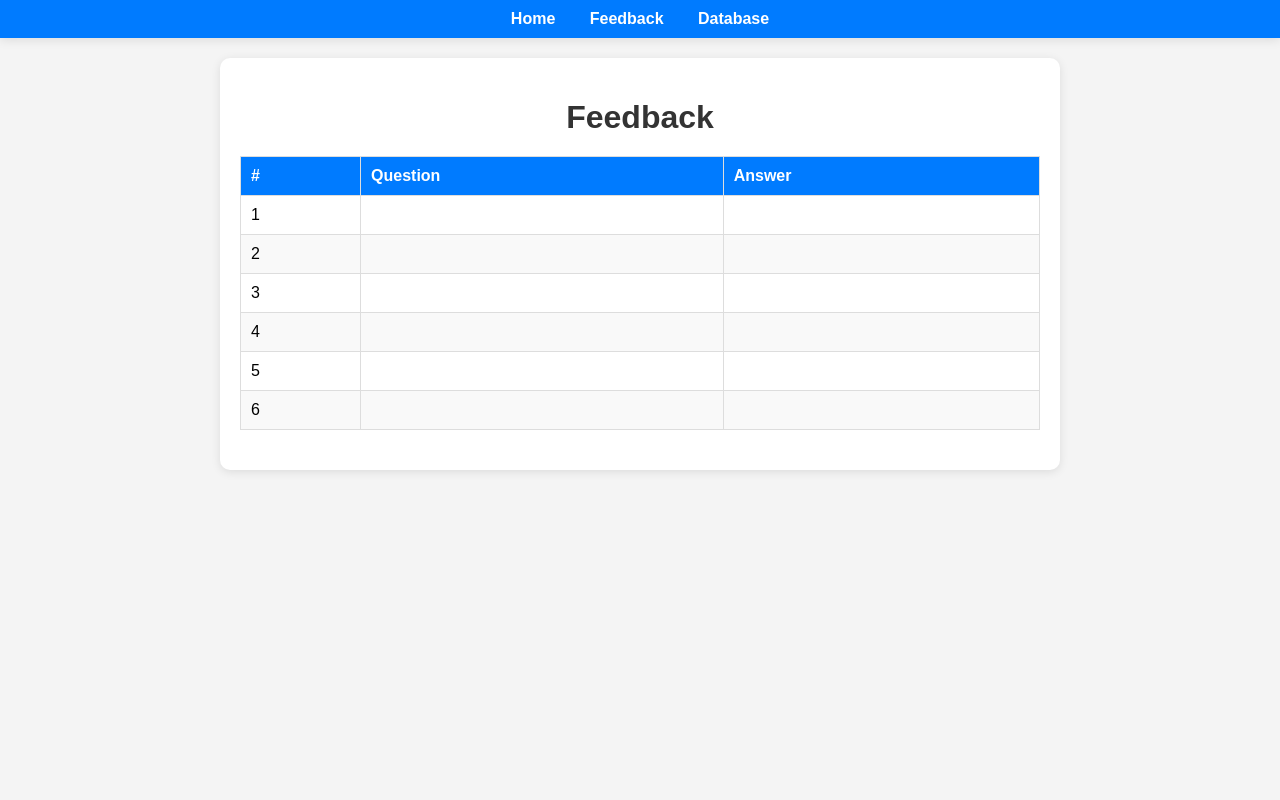
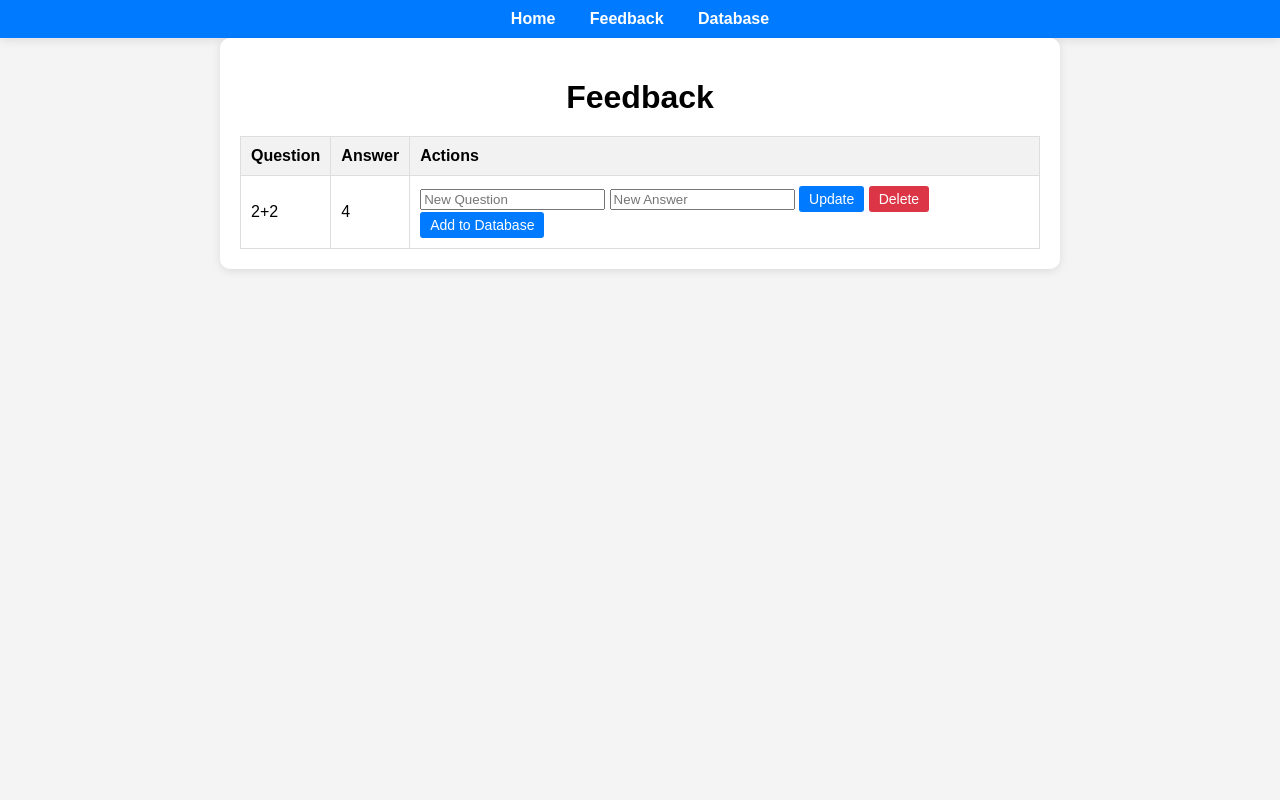
Before and after one commit to vishesh-yadav-hear/ai.miomi.1, a Flask app: page /feedback in a window 1280 px wide. Run offline with Flask 3, Linux system fonts and the light colour scheme.

Commit message:
add update detet button

```diff
--- a/app.py
+++ b/app.py
@@ -185,6 +185,168 @@
     except Exception as e:
         return f"Error loading database: {e}"
 
+@app.route('/update-feedback', methods=['POST'])
+def update_feedback():
+    try:
+        old_question = request.form.get('old_question', '').strip()
+        new_question = request.form.get('new_question', '').strip()
+        new_answer = request.form.get('new_answer', '').strip()
+
+        if not old_question or not new_question or not new_answer:
+            return feedback_page(message="All fields are required for update.")
+
+        df = pd.read_csv(feedback_file)
+        if old_question not in df['Question'].values:
+            return feedback_page(message="The question to update does not exist.")
+
+        # Update entry
+        df.loc[df['Question'] == old_question, ['Question', 'Answer']] = [new_question, new_answer]
+        df.to_csv(feedback_file, index=False)
+        return feedback_page(message="Feedback updated successfully.")
+    except Exception as e:
+        return feedback_page(message=f"Error updating feedback: {e}")
+
+
+@app.route('/delete-feedback', methods=['POST'])
+def delete_feedback():
+    try:
+        question_to_delete = request.form.get('question_to_delete', '').strip()
+
+        if not question_to_delete:
+            return feedback_page(message="Question is required for deletion.")
+
+        df = pd.read_csv(feedback_file)
+        if question_to_delete not in df['Question'].values:
+            return feedback_page(message="The question to delete does not exist.")
+
+        # Delete entry
+        df = df[df['Question'] != question_to_delete]
+        df.to_csv(feedback_file, index=False)
+        return feedback_page(message="Feedback deleted successfully.")
+    except Exception as e:
+        return feedback_page(message=f"Error deleting feedback: {e}")
+
+
+
+@app.route('/update-database', methods=['POST'])
+def update_database():
+    try:
+        old_question = request.form.get('old_question', '').strip()
+        new_question = request.form.get('new_question', '').strip()
+        new_answer = request.form.get('new_answer', '').strip()
+
+        if not old_question or not new_question or not new_answer:
+            return database_page(message="All fields are required for update.")
+
+        df = pd.read_csv(dataset_file)
+        if old_question not in df['Question'].values:
+            return database_page(message="The question to update does not exist.")
+
+        # Update entry
+        df.loc[df['Question'] == old_question, ['Question', 'Answer']] = [new_question, new_answer]
+        df.to_csv(dataset_file, index=False)
+
+        # Reload TF-IDF model
+        global questions, answers, vectorizer, tfidf_matrix
+        questions, answers, vectorizer, tfidf_matrix = load_data()
+
+        return database_page(message="Database updated successfully.")
+    except Exception as e:
+        return database_page(message=f"Error updating database: {e}")
+
+
+@app.route('/delete-database', methods=['POST'])
+def delete_database():
+    try:
+        question_to_delete = request.form.get('question_to_delete', '').strip()
+
+        if not question_to_delete:
+            return database_page(message="Question is required for deletion.")
+
+        df = pd.read_csv(dataset_file)
+        if question_to_delete not in df['Question'].values:
+            return database_page(message="The question to delete does not exist.")
+
+        # Delete entry
+        df = df[df['Question'] != question_to_delete]
+        df.to_csv(dataset_file, index=False)
+
+        # Reload TF-IDF model
+        global questions, answers, vectorizer, tfidf_matrix
+        questions, answers, vectorizer, tfidf_matrix = load_data()
+
+        return database_page(message="Database deleted successfully.")
+    except Exception as e:
+        return database_page(message=f"Error deleting database: {e}")
+
+
+def feedback_page(message=None):
+    if os.path.exists(feedback_file):
+        feedback_data = pd.read_csv(feedback_file).to_dict(orient='records')
+    else:
+        feedback_data = []
+    return render_template('feedback.html', feedback=feedback_data, message=message)
+
+
+def database_page(message=None):
+    if os.path.exists(dataset_file):
+        database_data = pd.read_csv(dataset_file).to_dict(orient='records')
+    else:
+        database_data = []
+    return render_template('database.html', database=database_data, message=message)
+
+
+
+
+def load_database():
+    """Utility function to load the database for rendering."""
+    if os.path.exists(dataset_file):
+        return pd.read_csv(dataset_file).to_dict(orient='records')
+    return []
+
+
+@app.route('/add-to-database', methods=['POST'])
+def add_to_database():
+    try:
+        # Question and answer from feedback
+        question = request.form.get('question', '').strip()
+        answer = request.form.get('answer', '').strip()
+
+        if not question or not answer:
+            return feedback_page(message="Both question and answer are required to add to the database.")
+
+        # Load feedback and database files
+        feedback_df = pd.read_csv(feedback_file)
+        database_df = pd.read_csv(dataset_file) if os.path.exists(dataset_file) else pd.DataFrame(columns=['Question', 'Answer'])
+
+        # Check if the question already exists in the database
+        if question in database_df['Question'].values:
+            return feedback_page(message="This question already exists in the database.")
+
+        # Add to database
+        database_df = pd.concat([database_df, pd.DataFrame([[question, answer]], columns=['Question', 'Answer'])], ignore_index=True)
+        database_df.to_csv(dataset_file, index=False)
+
+        # Remove from feedback
+        feedback_df = feedback_df[feedback_df['Question'] != question]
+        feedback_df.to_csv(feedback_file, index=False)
+
+        # Reload TF-IDF model
+        global questions, answers, vectorizer, tfidf_matrix
+        questions, answers, vectorizer, tfidf_matrix = load_data()
+
+        return feedback_page(message="Entry successfully added to the database.")
+    except Exception as e:
+        return feedback_page(message=f"Error adding to database: {e}")
+
+
+def feedback_page(message=None):
+    if os.path.exists(feedback_file):
+        feedback_data = pd.read_csv(feedback_file).to_dict(orient='records')
+    else:
+        feedback_data = []
+    return render_template('feedback.html', feedback=feedback_data, message=message)
+
 
 
 if __name__ == '__main__':
--- a/feedback.csv
+++ b/feedback.csv
@@ -1,7 +1,2 @@
-"hi","Hello! How can I help you?"
-"hello","Hi there! What's on your mind?"
-"4+4","8"
-"4+4","8"
-"who are you","1. I'm doing great, thanks! How about you?"
-"who made you","1. I was created by Atul."
-"who made you","1. I was created by Atul."
+Question,Answer
+2+2,4
--- a/templates/feedback.html
+++ b/templates/feedback.html
@@ -5,15 +5,19 @@
     <meta name="viewport" content="width=device-width, initial-scale=1.0">
     <title>Feedback</title>
     <style>
+
         body {
             font-family: Arial, sans-serif;
             margin: 0;
             padding: 0;
-            background-color: #f4f4f4;
             display: flex;
             flex-direction: column;
             align-items: center;
+            justify-content: flex-start;
+            min-height: 100vh;
+            background-color: #f4f4f4;
         }
+
 
         .navbar {
             width: 100%;
@@ -36,49 +40,66 @@
         }
 
         .container {
-            width: 90%;
             max-width: 800px;
+            margin: 0 auto;
             background: #fff;
             padding: 20px;
             border-radius: 10px;
             box-shadow: 0 2px 10px rgba(0, 0, 0, 0.1);
-            margin-top: 20px;
         }
 
         h1 {
-            color: #333;
+            text-align: center;
             margin-bottom: 20px;
-            text-align: center;
         }
 
         table {
             width: 100%;
             border-collapse: collapse;
-            margin: 20px 0;
+            margin-top: 20px;
         }
 
-        table th,
-        table td {
+        table th, table td {
+            padding: 10px;
             border: 1px solid #ddd;
-            padding: 10px;
             text-align: left;
         }
 
         table th {
-            background: #007bff;
-            color: #fff;
+            background-color: #f2f2f2;
+            font-weight: bold;
         }
 
-        table tr:nth-child(even) {
-            background: #f9f9f9;
+        form {
+            margin: 0;
+            display: inline;
         }
 
-        table tr:hover {
-            background: #f1f1f1;
+        form button {
+            background-color: #007bff;
+            color: white;
+            border: none;
+            padding: 5px 10px;
+            border-radius: 3px;
+            cursor: pointer;
+            font-size: 14px;
+        }
+
+        form button:hover {
+            background-color: #0056b3;
+        }
+
+        form button.delete {
+            background-color: #dc3545;
+        }
+
+        form button.delete:hover {
+            background-color: #c82333;
         }
     </style>
 </head>
 <body>
+
     <div class="navbar">
         <a href="/">Home</a>
         <a href="/feedback">Feedback</a>
@@ -90,21 +111,39 @@
         <table>
             <thead>
                 <tr>
-                    <th>#</th>
                     <th>Question</th>
                     <th>Answer</th>
+                    <th>Actions</th>
                 </tr>
             </thead>
             <tbody>
-                {% for row in feedback or database %}
+                {% for row in feedback %}
                 <tr>
-                    <td>{{ loop.index }}</td>
-                    <td>{{ row.Question }}</td>
-                    <td>{{ row.Answer }}</td>
+                    <td>{{ row['Question'] }}</td>
+                    <td>{{ row['Answer'] }}</td>
+                    <td>
+                        <!-- Update Button -->
+                        <form method="post" action="/update-feedback">
+                            <input type="hidden" name="old_question" value="{{ row['Question'] }}">
+                            <input type="text" name="new_question" placeholder="New Question" required>
+                            <input type="text" name="new_answer" placeholder="New Answer" required>
+                            <button type="submit">Update</button>
+                        </form>
+                        <!-- Delete Button -->
+                        <form method="post" action="/delete-feedback">
+                            <input type="hidden" name="question_to_delete" value="{{ row['Question'] }}">
+                            <button type="submit" class="delete">Delete</button>
+                        </form>
+                        <form method="post" action="/add-to-database">
+                            <input type="hidden" name="question" value="{{ row['Question'] }}">
+                            <input type="hidden" name="answer" value="{{ row['Answer'] }}">
+                            <button type="submit">Add to Database</button>
+                        </form>
+
+                    </td>
                 </tr>
                 {% endfor %}
             </tbody>
-
         </table>
     </div>
 </body>
```
Also changed, not shown: questions_answers.csv (+17 -20 lines), templates/database.html (+52 -20 lines).
